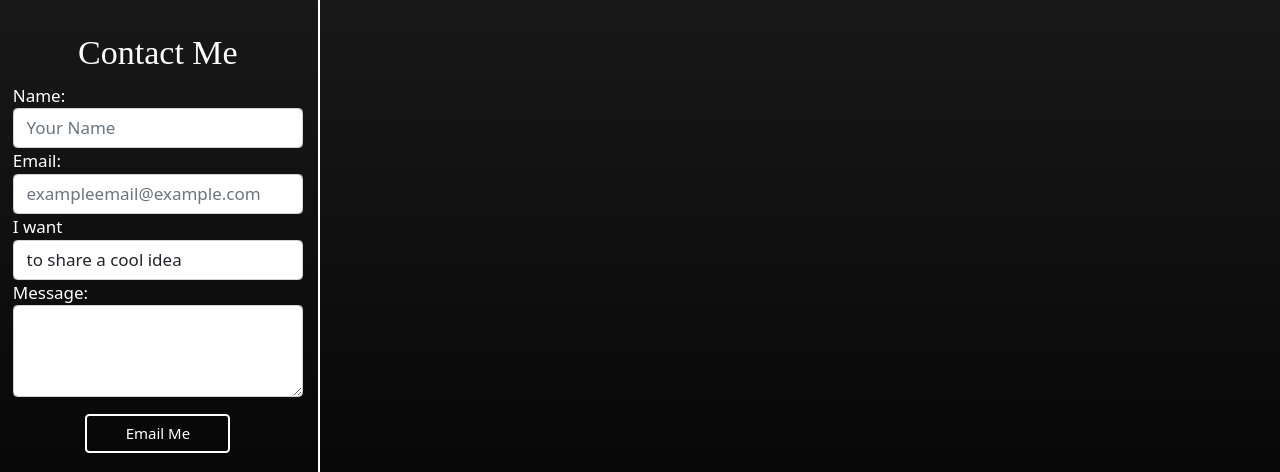
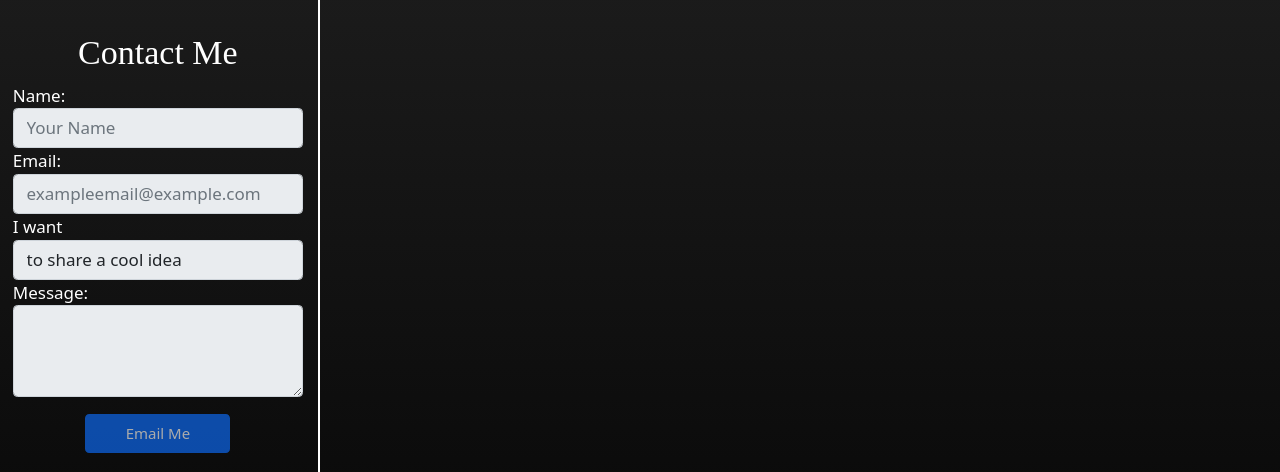
Before and after one commit to HobbaZ/Portfolio-Website, a website: page public/index.html in a window 1280 px wide. Shown: the part 812-1284 px from the top of the page. Drawn offline with nearby package versions, Linux system fonts and the light colour scheme; no server answers; a web font is replaced by a local one.

Commit message:
disabled buttons for now

```diff
--- a/public/index.html
+++ b/public/index.html
@@ -68,15 +68,15 @@
                         <form id="contactForm" action="" method="POST">
                             <div class="form-group ">
                               <label for="yourName">Name: </label>
-                              <input type="text" class="form-control w-100 mx-auto" name="yourName" id="yourName" aria-describedby="your name" placeholder="Your Name" required>
+                              <input type="text" class="form-control w-100 mx-auto" name="yourName" id="yourName" aria-describedby="your name" placeholder="Your Name" disabled>
                             </div>
                             <div class="form-group ">
                                 <label for="yourEmail">Email: </label>
-                                <input type="email" class="form-control w-100 mx-auto" name="yourEmail" id="yourEmail" aria-describedby="your Email" placeholder="exampleemail@example.com" required>
+                                <input type="email" class="form-control w-100 mx-auto" name="yourEmail" id="yourEmail" aria-describedby="your Email" placeholder="exampleemail@example.com" disabled>
                               </div>
                             <div class="form-group">
                                 <label for="select">I want </label>
-                                <select class="form-control w-100 mx-auto" name="select" id="select" required>
+                                <select class="form-control w-100 mx-auto" name="select" id="select" disabled>
                                   <option>to share a cool idea</option>
                                   <option>to invite you to collaborate</option>
                                   <option>to make a general enquiry</option>
@@ -85,11 +85,12 @@
                             </div>
                             <div class="form-group">
                                 <label for="message">Message: </label>
-                                <textarea class="form-control w-100 mx-auto" name="Message:" id="message" rows="3" required></textarea>
+                                <textarea class="form-control w-100 mx-auto" name="Message:" id="message" rows="3" disabled></textarea>
                             </div>
-                            <button type="submit" value="submit" name="submit" class="btn btn-primary w-50 mx-auto mt-3" id="emailMe">Email Me</button>
+                            <button type="submit" value="submit" name="submit" class="btn btn-primary w-50 mx-auto mt-3" id="emailMe"disabled >Email Me</button>
                           </form>
                           <br>
+                          <p>Currently having remote server to email provider issues, for now please email me at zachobbawebdev@gmail.com if you have any enquiries</p>
                         </div>
 
                     <!--icons from FontAwesome-->
```
